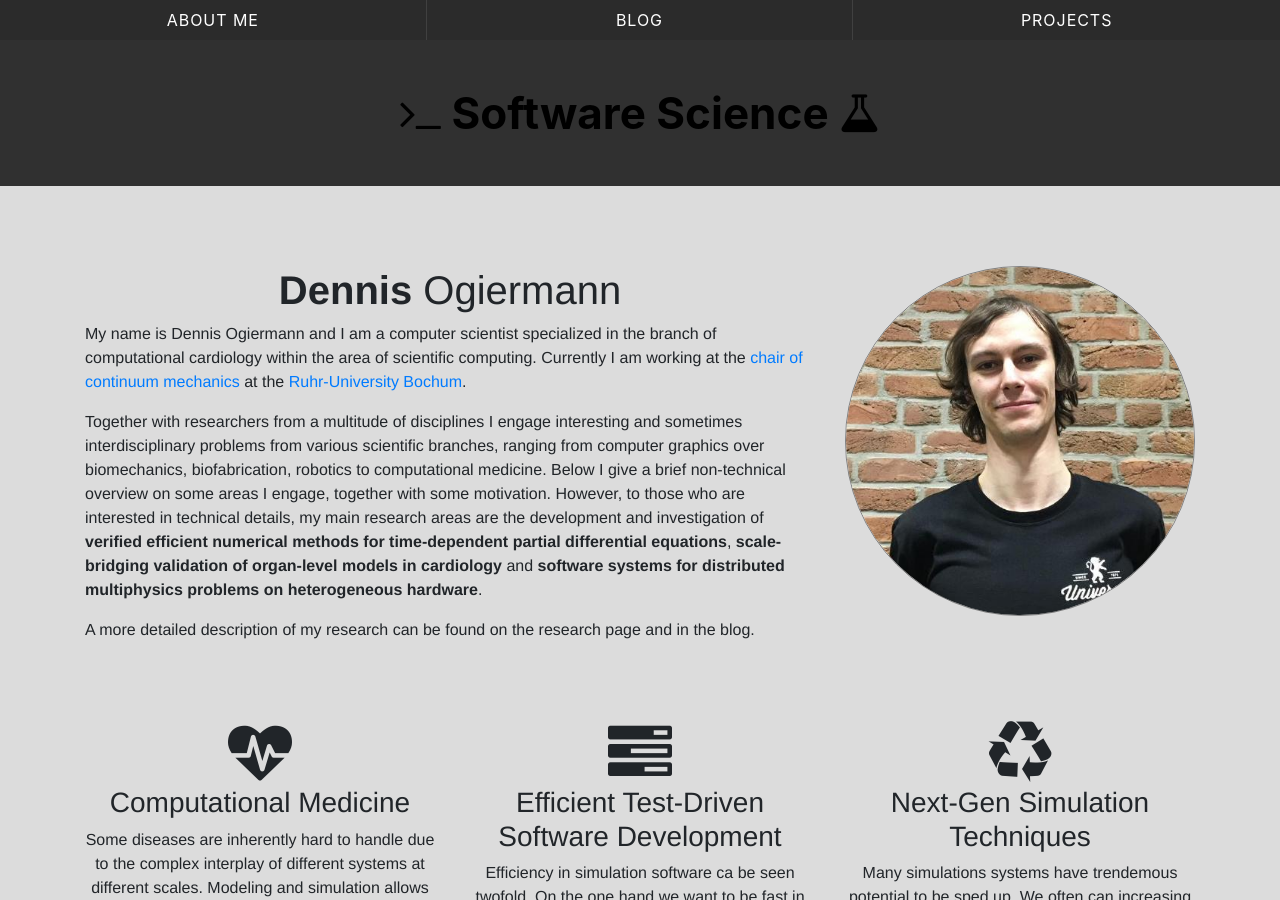
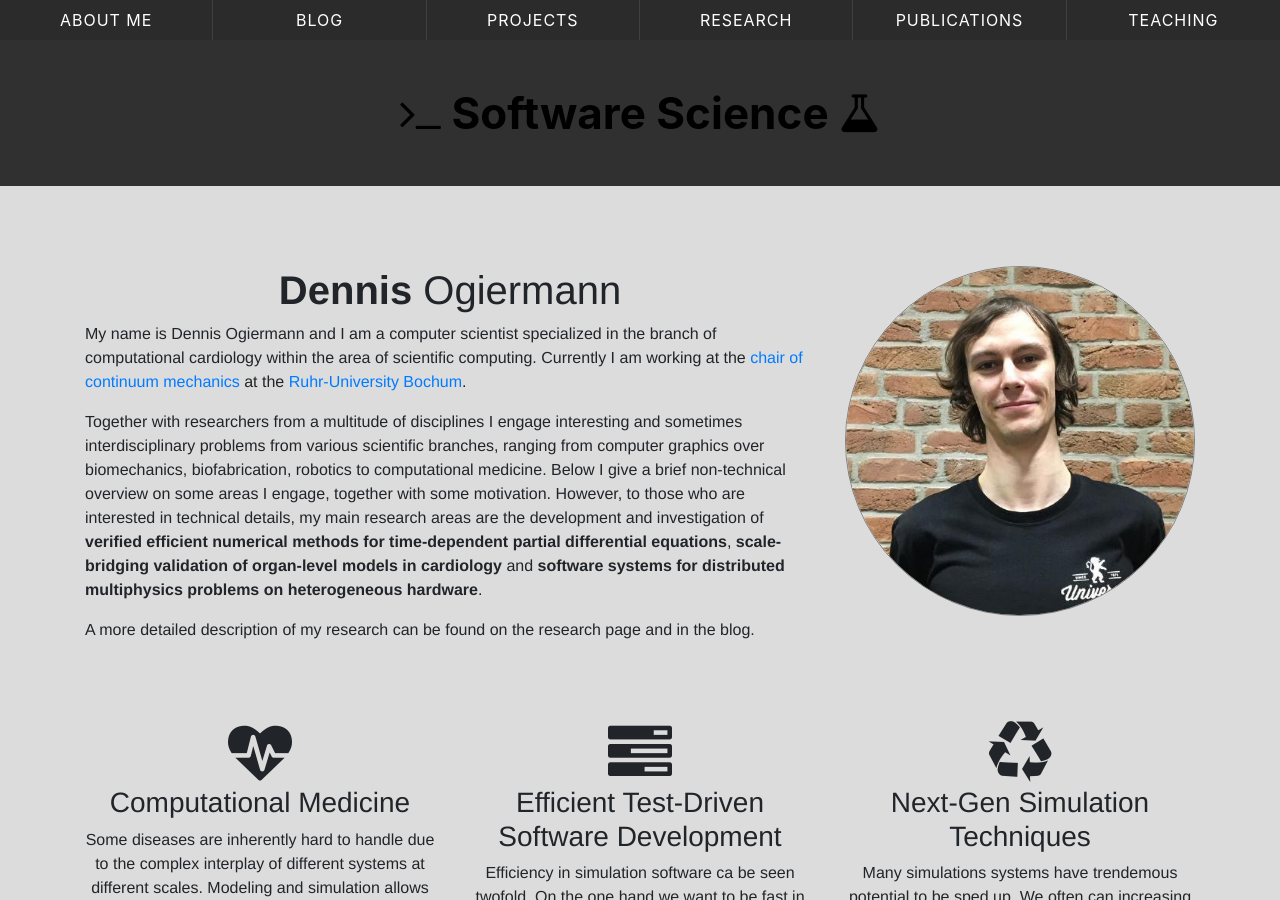
Before and after one commit to termi-official/termi-official.github.io, a Jekyll site: the page built from index.html, in a window 1280 px wide and 900 px high. Built offline with Jekyll 4.4.1, drawn with Linux system fonts in a browser that asks for light colours; some web fonts are replaced.

Commit message:
Update header.

```diff
--- a/_includes/header.html
+++ b/_includes/header.html
@@ -4,7 +4,9 @@
           <li><a href="/">About Me</a></li>
           <li><a href="/blog">Blog</a></li>
           <li><a href="/projects">Projects</a></li>
-          <!--<li><a href="/about">About</a></li>-->
+          <li><a href="/research">Research</a></li>
+          <li><a href="/publications">Publications</a></li>
+          <li><a href="/teaching">Teaching</a></li>
       </ul>
     </nav>
     <div class="logo">
```
